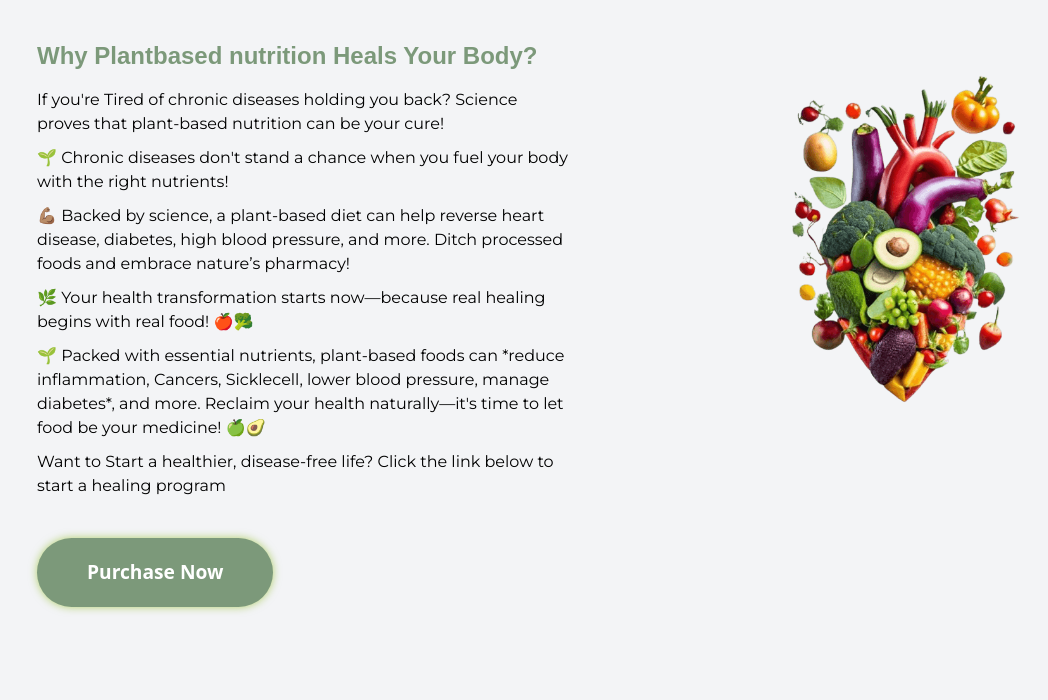
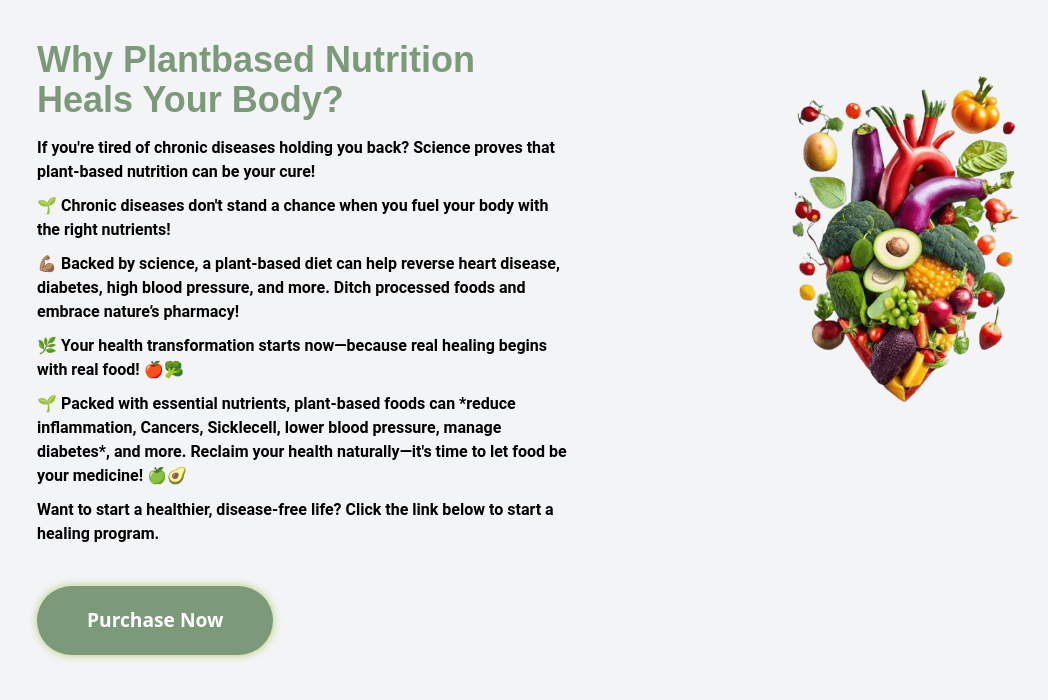
Before and after one commit to AntipasBen23/PlantBased4-Frontend, a React (Vite) app: page /second-section in a window 1280 px wide. Shown: the top 700 px of the page, without its empty margins (35-1083 px from the left). Built offline with nearby package versions, Linux system fonts and the light colour scheme.

Commit message:
changed font in second section

```diff
--- a/index.html
+++ b/index.html
@@ -4,6 +4,7 @@
     <meta charset="UTF-8" />
     <link rel="icon" type="image/png" href="/favicon.png" />
     <meta name="viewport" content="width=device-width, initial-scale=1">
+    <link href="https://fonts.googleapis.com/css2?family=Merriweather:wght@700&display=swap" rel="stylesheet">
     <title>PlantBased Nutrition</title>
   </head>
   <body>
--- a/src/Components/Section2.jsx
+++ b/src/Components/Section2.jsx
@@ -38,39 +38,41 @@ export default function Section2() {
           </div>
         </div>
 
-        <div className='w-full  lg:w-1/2 order-1  px-4 md:px-8 '>
-          <h2 className="text-xl md:text-2xl font-bold text-[#7C997A]">
-            Why Plantbased nutrition Heals Your Body?
+        <div className='w-full lg:w-1/2 order-1 px-4 md:px-8'>
+        <h2 className="text-2xl md:text-4xl font-extrabold text-[#7C997A] font-[Georgia, Merriweather]">
+  Why Plantbased Nutrition Heals Your Body?
 </h2>
 
-          <p className='text-black mt-4 '>
-            If you're Tired of chronic diseases holding you back? Science proves
+
+
+  <p className='text-black mt-4 font-bold font-[Georgia, Merriweather]'>
+    If you're tired of chronic diseases holding you back? Science proves
     that plant-based nutrition can be your cure!
   </p>
-          <p className='mt-2.5'>
+  <p className='mt-2.5 font-bold font-[Georgia, Merriweather]'>
     🌱 Chronic diseases don't stand a chance when you fuel your body
     with the right nutrients!
   </p>
-          <p className='mt-2.5'>
+  <p className='mt-2.5 font-bold font-[Georgia, Merriweather]'>
     💪🏽 Backed by science, a plant-based diet can help reverse heart
     disease, diabetes, high blood pressure, and more. Ditch processed
     foods and embrace nature’s pharmacy!
   </p>
 
-          <p className='mt-2.5'>
+  <p className='mt-2.5 font-bold font-[Georgia, Merriweather]'>
     🌿 Your health transformation starts now—because real healing begins
     with real food! 🍎🥦
   </p>
 
-          <p className='mt-2.5'>
+  <p className='mt-2.5 font-bold font-[Georgia, Merriweather]'>
     🌱 Packed with essential nutrients, plant-based foods can *reduce
     inflammation, Cancers, Sicklecell, lower blood pressure, manage
     diabetes*, and more. Reclaim your health naturally—it's time to let
     food be your medicine! 🍏🥑
   </p>
-          <p className='mt-2.5'>
-            Want to Start a healthier, disease-free life? Click the link below
-            to start a healing program
+  <p className='mt-2.5 font-bold font-[Georgia, Merriweather]'>
+    Want to start a healthier, disease-free life? Click the link below
+    to start a healing program.
   </p>
   <div className='w-full flex justify-center lg:justify-start mt-5 md:mt-10'>
     <Link to='/healing-programs' className='w-full lg:w-auto'>
@@ -80,6 +82,7 @@ export default function Section2() {
     </Link>
   </div>
 </div>
+
       </div>
     </div>
   )
--- a/src/index.css
+++ b/src/index.css
@@ -60,7 +60,7 @@ li{
 }
 
 p{
-    font-family: 'Montserrat', sans-serif;
+     font-family: 'Roboto', sans-serif;
 }
 
 
```
Lines whose indentation alone changed are shown as unchanged.
